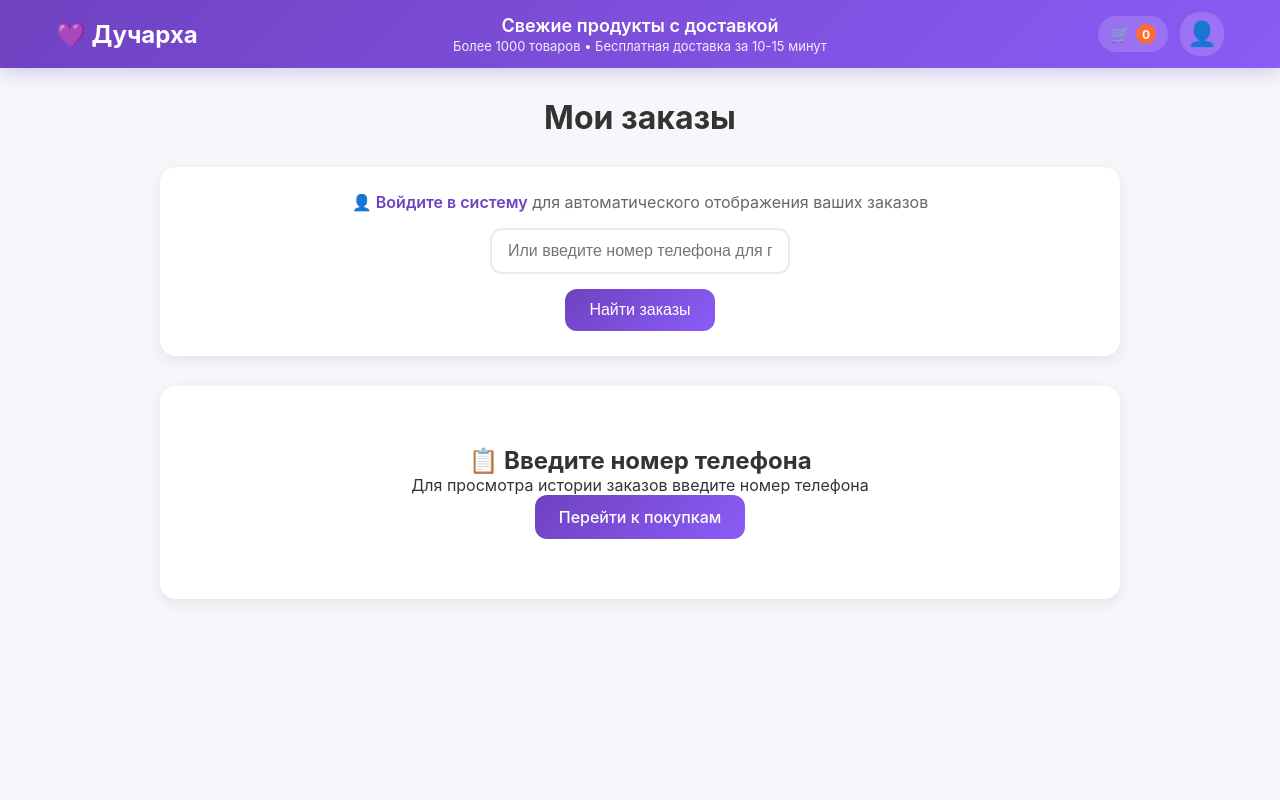
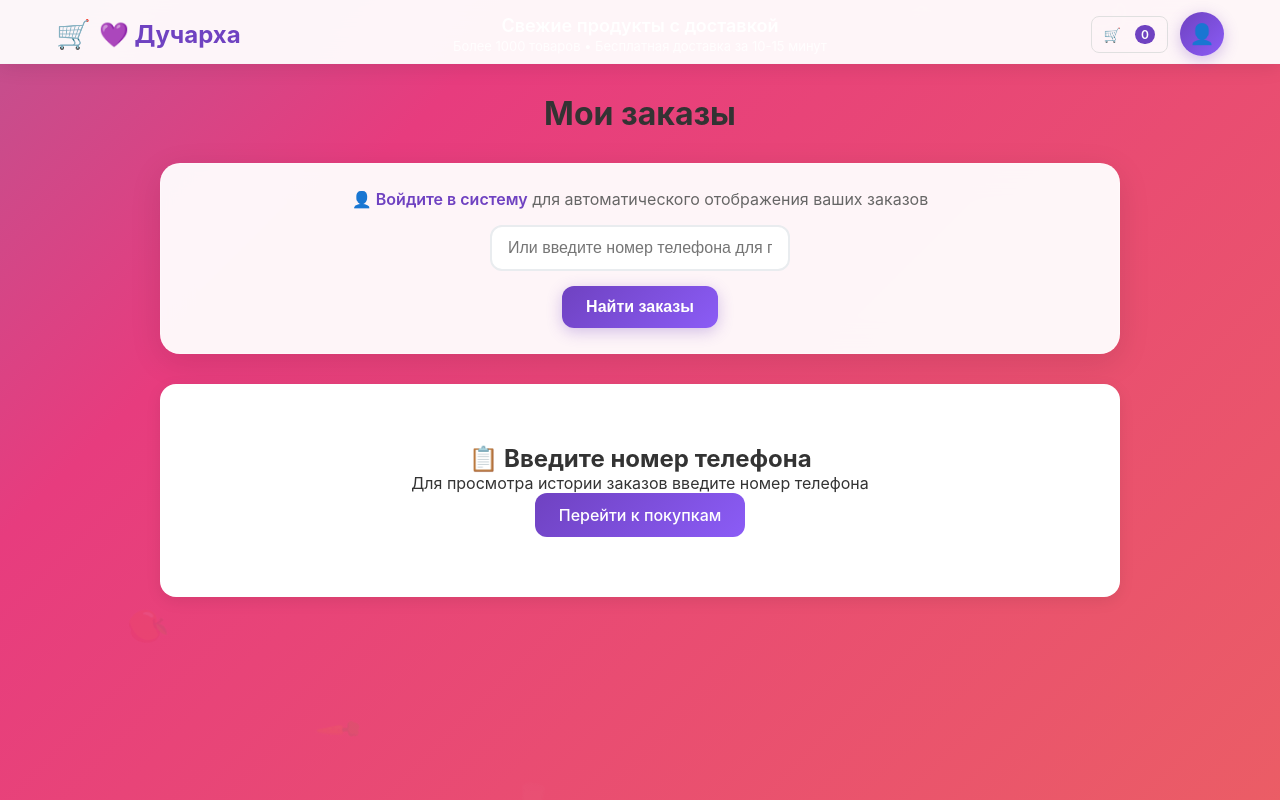
Before and after one commit to DUCHARHA/SAIT-Ducharkha, a Flask app: page /my_orders in a window 1280 px wide. Run offline with Flask 3, Linux system fonts and the light colour scheme.

Commit message:
Assistant checkpoint: Добавил анимацию продуктов на фон, убрал номер из профиля, обновил дизайн заказов
Assistant generated file changes:
- templates/index.html: Добавить анимацию продуктов на фон и убрать номер телефона из профиля, Убрать номер телефона из кнопки профиля, Добавить плавающие продукты после body, Обновить функцию updateAuthUI для показа только иконки
- templates/my_orders.html: Обновить дизайн страницы мои заказы с новыми иконками и стилями, Обновить стили логотипа и кнопок в заголовке, Обновить стили кнопок корзины и профиля, Обновить стили карточек заказов, Добавить плавающие продукты после body, Обновить стили input и кнопок поиска

---

User prompt:

Ты сделал курто, но хотелось бы чтобы на заднем фоне менялись не только цвета, но и была/играла какая-нибудь анимация, в нашем стиле. Мы же сервис доставки продуктов, придумай что-нибудь.
Также я говорил тебе, чтобы был человечек профто на месте профиля, убери отображение номера.

Когда заходишь в мои заказы, там всё старое, старые иконки, не такие как сейчас, обнови и там.

Replit-Commit-Author: Assistant
Replit-Commit-Session-Id: e693fbb1-396f-4ed8-96a8-37760af16de9

```diff
--- a/templates/my_orders.html
+++ b/templates/my_orders.html
@@ -13,17 +13,80 @@
 
         body {
             font-family: -apple-system, BlinkMacSystemFont, 'Segoe UI', Roboto, sans-serif;
-            background-color: #f5f7fa;
+            background: linear-gradient(-45deg, #ee7752, #e73c7e, #23a6d5, #23d5ab);
+            background-size: 400% 400%;
+            animation: gradientBG 15s ease infinite;
             color: #333;
+            position: relative;
+            overflow-x: hidden;
+            min-height: 100vh;
         }
 
+        @keyframes gradientBG {
+            0% {
+                background-position: 0% 50%;
+            }
+            50% {
+                background-position: 100% 50%;
+            }
+            100% {
+                background-position: 0% 50%;
+            }
+        }
+
+        /* Анимация продуктов на фоне */
+        .floating-products {
+            position: fixed;
+            top: 0;
+            left: 0;
+            width: 100%;
+            height: 100%;
+            pointer-events: none;
+            z-index: -1;
+            overflow: hidden;
+        }
+
+        .floating-product {
+            position: absolute;
+            font-size: 2rem;
+            opacity: 0.08;
+            animation: float 25s infinite linear;
+        }
+
+        @keyframes float {
+            0% {
+                transform: translateY(100vh) rotate(0deg);
+                opacity: 0;
+            }
+            10% {
+                opacity: 0.08;
+            }
+            90% {
+                opacity: 0.08;
+            }
+            100% {
+                transform: translateY(-10vh) rotate(360deg);
+                opacity: 0;
+            }
+        }
+
+        .floating-product:nth-child(1) { left: 10%; animation-delay: 0s; animation-duration: 30s; }
+        .floating-product:nth-child(2) { left: 25%; animation-delay: 3s; animation-duration: 35s; }
+        .floating-product:nth-child(3) { left: 40%; animation-delay: 6s; animation-duration: 28s; }
+        .floating-product:nth-child(4) { left: 55%; animation-delay: 9s; animation-duration: 32s; }
+        .floating-product:nth-child(5) { left: 70%; animation-delay: 12s; animation-duration: 29s; }
+        .floating-product:nth-child(6) { left: 85%; animation-delay: 15s; animation-duration: 33s; }
+
         .header {
-            background: linear-gradient(135deg, #6f42c1 0%, #8b5cf6 100%);
+            background: rgba(255, 255, 255, 0.95);
+            backdrop-filter: blur(20px);
+            border-bottom: 1px solid rgba(240, 240, 240, 0.3);
             padding: 12px 0;
-            box-shadow: 0 2px 20px rgba(111, 66, 193, 0.3);
+            box-shadow: 0 2px 20px rgba(0, 0, 0, 0.1);
             position: sticky;
             top: 0;
             z-index: 1000;
+            height: 64px;
         }
 
         .header-content {
@@ -68,12 +131,17 @@
 
         .logo {
             font-size: 24px;
-            font-weight: bold;
-            color: white;
+            font-weight: 700;
+            color: #6f42c1;
             text-decoration: none;
             display: flex;
             align-items: center;
             gap: 8px;
+        }
+
+        .logo::before {
+            content: "🛒";
+            font-size: 28px;
         }
 
         .header-right {
@@ -85,33 +153,34 @@
         }
 
         .cart-link {
-            background-color: rgba(255,255,255,0.15);
-            color: white;
+            background: transparent;
+            color: #333;
             text-decoration: none;
             padding: 8px 12px;
-            border-radius: 20px;
+            border: 1px solid #e0e0e0;
+            border-radius: 8px;
             display: flex;
             align-items: center;
             gap: 6px;
             transition: all 0.3s ease;
             position: relative;
+            font-size: 14px;
         }
 
         .cart-link:hover {
-            background-color: rgba(255,255,255,0.25);
+            background: #f8f8f8;
         }
 
         .cart-count {
-            background-color: #ff6b35;
+            background: #6f42c1;
             color: white;
-            border-radius: 50%;
-            width: 20px;
-            height: 20px;
-            display: flex;
-            align-items: center;
-            justify-content: center;
+            border-radius: 10px;
+            padding: 2px 6px;
             font-size: 12px;
-            font-weight: bold;
+            font-weight: 600;
+            margin-left: 8px;
+            min-width: 18px;
+            text-align: center;
         }
 
         .profile-menu {
@@ -119,12 +188,12 @@
         }
 
         .profile-btn {
-            background-color: rgba(255,255,255,0.15);
+            background: linear-gradient(135deg, #6f42c1, #8b5cf6);
             color: white;
             border: none;
-            padding: 8px 12px;
-            border-radius: 20px;
-            font-size: 24px;
+            padding: 12px;
+            border-radius: 50%;
+            font-size: 20px;
             cursor: pointer;
             transition: all 0.3s ease;
             display: flex;
@@ -132,10 +201,12 @@
             justify-content: center;
             width: 44px;
             height: 44px;
+            box-shadow: 0 4px 15px rgba(111, 66, 193, 0.3);
         }
 
         .profile-btn:hover {
-            background-color: rgba(255,255,255,0.25);
+            transform: translateY(-2px);
+            box-shadow: 0 8px 25px rgba(111, 66, 193, 0.4);
         }
 
         .profile-dropdown {
@@ -191,11 +262,13 @@
         }
 
         .phone-input {
-            background: white;
-            border-radius: 16px;
+            background: rgba(255, 255, 255, 0.95);
+            backdrop-filter: blur(15px);
+            border: 1px solid rgba(255, 255, 255, 0.3);
+            border-radius: 20px;
             padding: 25px;
             margin-bottom: 30px;
-            box-shadow: 0 4px 16px rgba(0,0,0,0.08);
+            box-shadow: 0 8px 32px rgba(0, 0, 0, 0.1);
             text-align: center;
         }
 
@@ -208,6 +281,13 @@
             font-size: 16px;
             margin-bottom: 15px;
             text-align: center;
+            transition: all 0.3s ease;
+        }
+
+        .phone-input input:focus {
+            outline: none;
+            border-color: #6f42c1;
+            box-shadow: 0 0 0 0.2rem rgba(111, 66, 193, 0.25);
         }
 
         .search-btn {
@@ -217,19 +297,33 @@
             padding: 12px 24px;
             border-radius: 12px;
             font-size: 16px;
-            font-weight: 500;
+            font-weight: 600;
             cursor: pointer;
             transition: all 0.3s ease;
+            box-shadow: 0 4px 15px rgba(111, 66, 193, 0.3);
+        }
+
+        .search-btn:hover {
+            transform: translateY(-2px);
+            box-shadow: 0 8px 25px rgba(111, 66, 193, 0.4);
         }
 
         .order-card {
-            background: white;
-            border-radius: 16px;
+            background: rgba(255, 255, 255, 0.95);
+            backdrop-filter: blur(15px);
+            border: 1px solid rgba(255, 255, 255, 0.3);
+            border-radius: 20px;
             padding: 25px;
             margin-bottom: 20px;
-            box-shadow: 0 4px 16px rgba(0,0,0,0.08);
+            box-shadow: 0 8px 32px rgba(0, 0, 0, 0.1);
             transition: all 0.3s ease;
             position: relative;
+        }
+
+        .order-card:hover {
+            transform: translateY(-5px);
+            border-color: #6f42c1;
+            box-shadow: 0 15px 40px rgba(111, 66, 193, 0.2);
         }
 
         .order-header {
@@ -363,6 +457,16 @@
     </style>
 </head>
 <body>
+    <!-- Floating Products Background Animation -->
+    <div class="floating-products">
+        <div class="floating-product">🍎</div>
+        <div class="floating-product">🥕</div>
+        <div class="floating-product">🥛</div>
+        <div class="floating-product">🍞</div>
+        <div class="floating-product">🧀</div>
+        <div class="floating-product">🥩</div>
+    </div>
+
     <div class="header">
         <div class="header-content">
             <div class="header-left">
```
Also changed, not shown: templates/index.html (+72 -17 lines).
